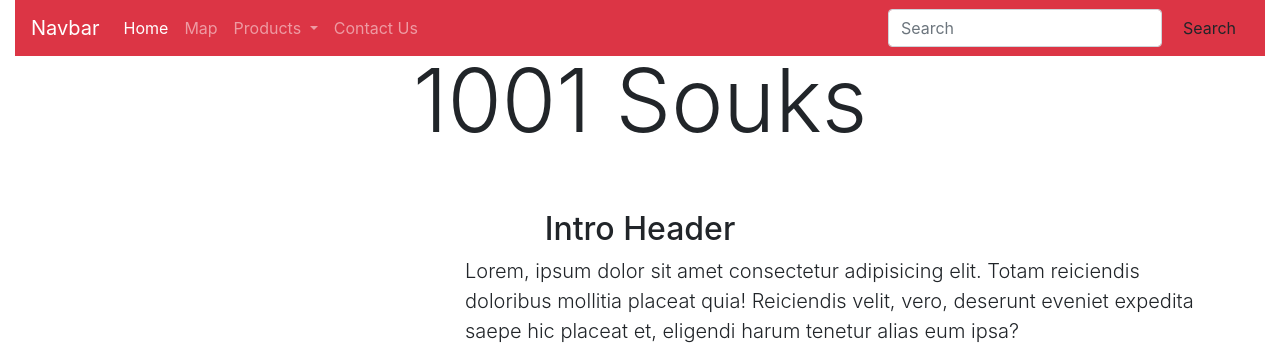
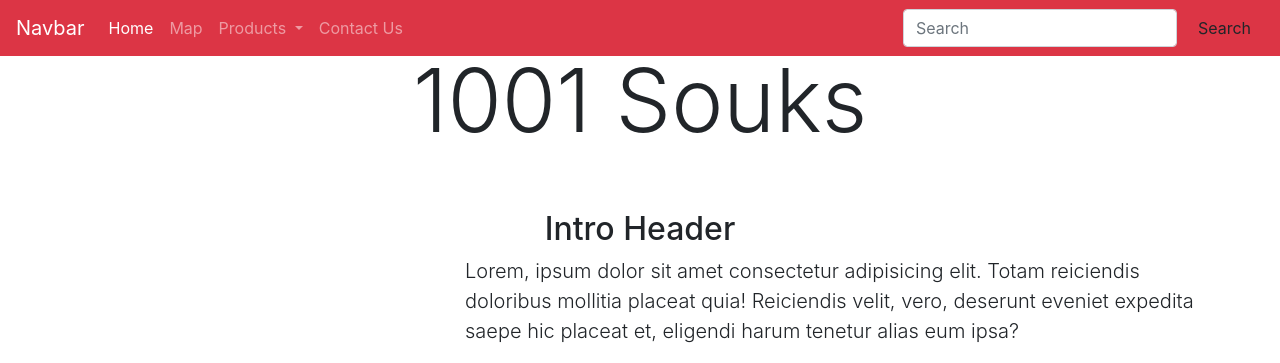
Before and after one commit to BelT26/1001-Souks, a Django app: page / in a window 1280 px wide. Shown: the top 363 px of the page. Run offline with Django 3.2, Linux system fonts and the light colour scheme; some libraries are stand-ins or nearby versions.

Commit message:
add static settings. remove padding from navbar

```diff
--- /dev/null
+++ b/home/static/css/index.css
@@ -0,0 +1,4 @@
+#hero-img-container {
+    height: 50vh;
+    background-image: url;
+}
--- a/souks/settings.py
+++ b/souks/settings.py
@@ -156,10 +156,10 @@ USE_TZ = True
 # https://docs.djangoproject.com/en/3.2/howto/static-files/
 
 STATIC_URL = '/static/'
-STATICFILES_DIRS = [os.path.join(BASE_DIR, 'static')]
-STATIC_ROOT = os.path.join(BASE_DIR, 'staticfiles')
+STATICFILES_DIRS = (os.path.join(BASE_DIR, 'static'),)
 
 MEDIA_URL = '/media/'
+MEDIA_ROOT = os.path.join(BASE_DIR, 'media')
 
 
 # Default primary key field type
--- a/souks/urls.py
+++ b/souks/urls.py
@@ -15,9 +15,11 @@ Including another URLconf
 """
 from django.contrib import admin
 from django.urls import path, include
+from django.conf import settings
+from django.conf.urls.static import static
 
 urlpatterns = [
     path('admin/', admin.site.urls),
     path('accounts/', include('allauth.urls')),
     path('', include('home.urls')),
-]
+] + static(settings.MEDIA_URL, document_root=settings.MEDIA_ROOT)
--- a/templates/base.html
+++ b/templates/base.html
@@ -13,8 +13,8 @@
     <title>1001 Souks {% block extra_title %}{% endblock %}</title>
     </head>
     <body>
-        <header class="container-fluid fixed-top">
-            <nav class="navbar navbar-expand-lg navbar-dark bg-danger">
+        <header class="container-fluid fixed-top px-0">
+            <nav class="navbar navbar-expand-lg navbar-dark bg-danger w-100">
                 <a class="navbar-brand" href="#">Navbar</a>
                 <button class="navbar-toggler" type="button" data-toggle="collapse" data-target="#navbarSupportedContent" aria-controls="navbarSupportedContent" aria-expanded="false" aria-label="Toggle navigation">
                   <span class="navbar-toggler-icon"></span>
@@ -62,6 +62,7 @@
                     <h4>info@1001souks.co.uk</h4>
                 </div>
                 <div class="col-md-6" id="social-media-links">
+
                 </div>
             </div>
         </footer>
@@ -70,6 +71,7 @@
         <script src="https://code.jquery.com/jquery-3.4.1.slim.min.js" integrity="sha384-J6qa4849blE2+poT4WnyKhv5vZF5SrPo0iEjwBvKU7imGFAV0wwj1yYfoRSJoZ+n" crossorigin="anonymous"></script>
         <script src="https://cdn.jsdelivr.net/npm/popper.js@1.16.0/dist/umd/popper.min.js" integrity="sha384-Q6E9RHvbIyZFJoft+2mJbHaEWldlvI9IOYy5n3zV9zzTtmI3UksdQRVvoxMfooAo" crossorigin="anonymous"></script>
         <script src="https://cdn.jsdelivr.net/npm/bootstrap@4.4.1/dist/js/bootstrap.min.js" integrity="sha384-wfSDF2E50Y2D1uUdj0O3uMBJnjuUD4Ih7YwaYd1iqfktj0Uod8GCExl3Og8ifwB6" crossorigin="anonymous"></script>
+        <script src="https://kit.fontawesome.com/5f4fa16565.js" crossorigin="anonymous"></script>
         {% block extra_js %}
         {% endblock %}
     </body>
```
Also changed, not shown: media/max-brown-ORRAMzk5ErQ-unsplash.jpg (added).
